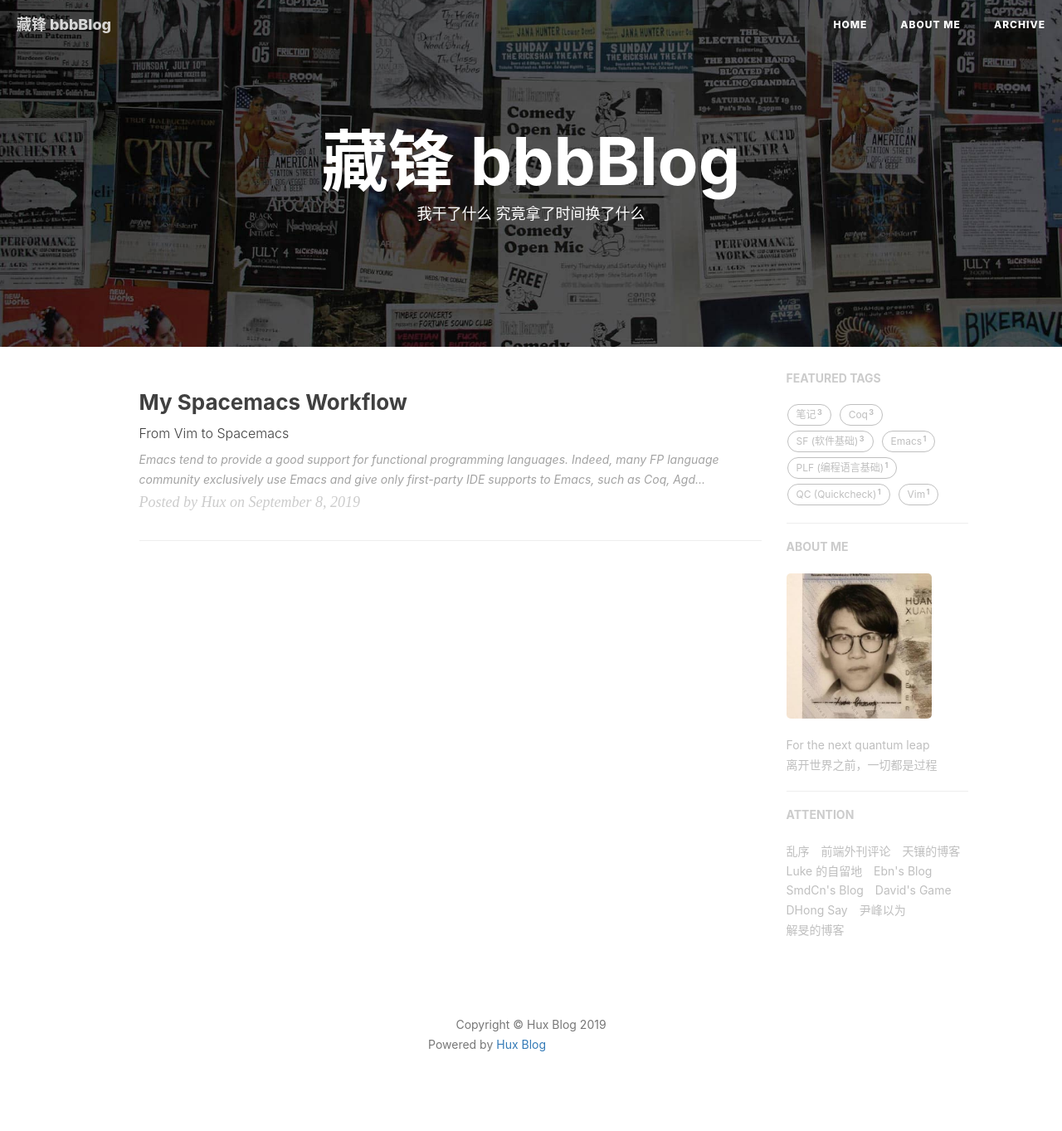
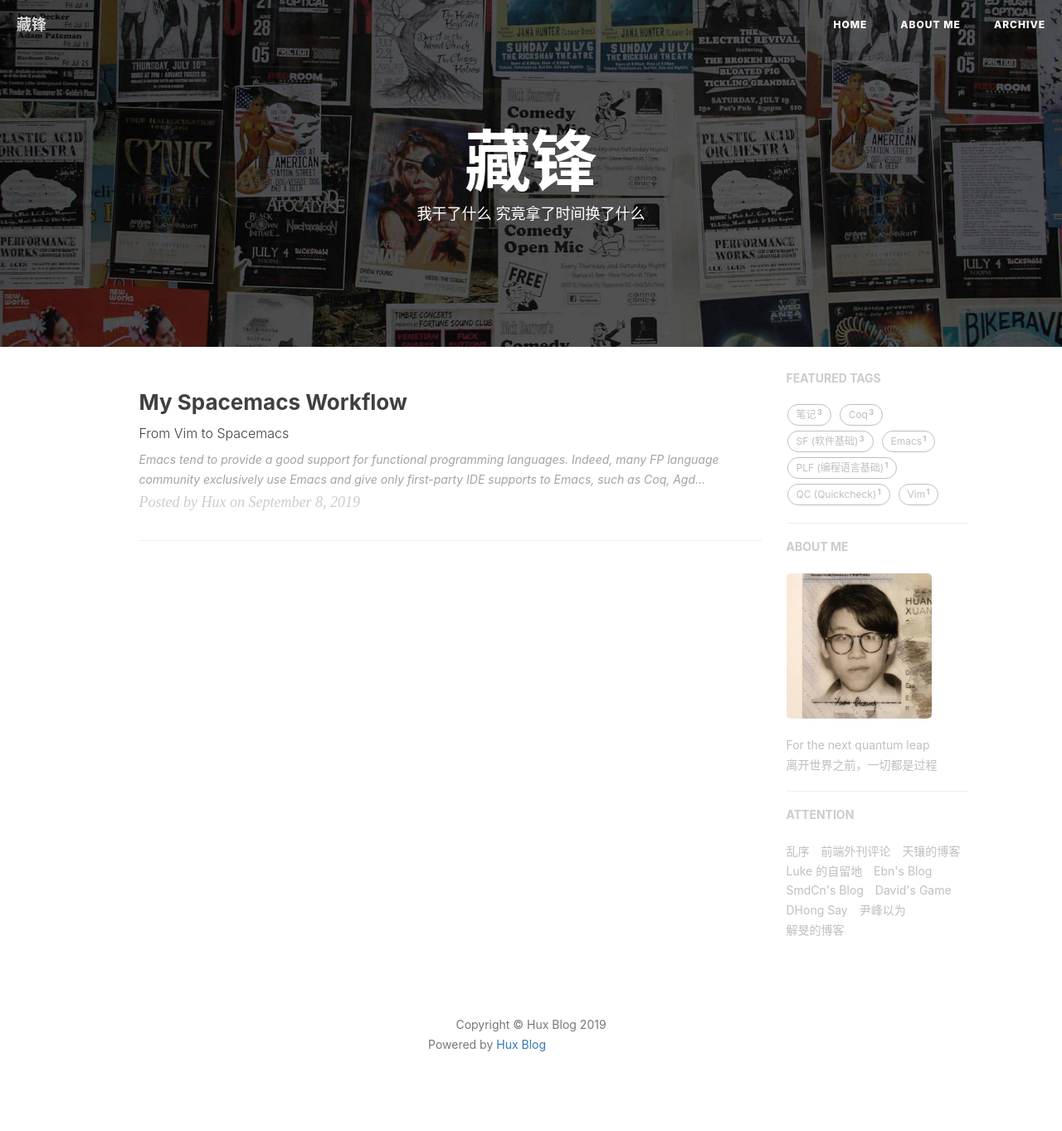
Before and after one commit to Justbreak/Justbreak.github.io, a Jekyll site: the page built from index.html, in a window 1280 px wide. Shown: the whole page at 83% size. Built offline with Jekyll 4.4.1, drawn with Linux system fonts in a browser that asks for light colours; nearby versions of some CDN libraries; the list of posts is cut into pages by our own code; comment, search, counter and statistics services are not loaded; grey boxes are pictures that could not be loaded.

Commit message:
change model

```diff
--- a/_config.yml
+++ b/_config.yml
@@ -1,8 +1,8 @@
 # Site settings
-title: 藏锋 bbbBlog
+title: 藏锋
 SEOTitle: 藏锋的博客 | 藏锋 Blog
 header-img: img/home-bg.jpg
-email: huxpro@gmail.com
+email:
 description: ""
 keyword: ""
 url: ""              # your host, for absolute URL
```
